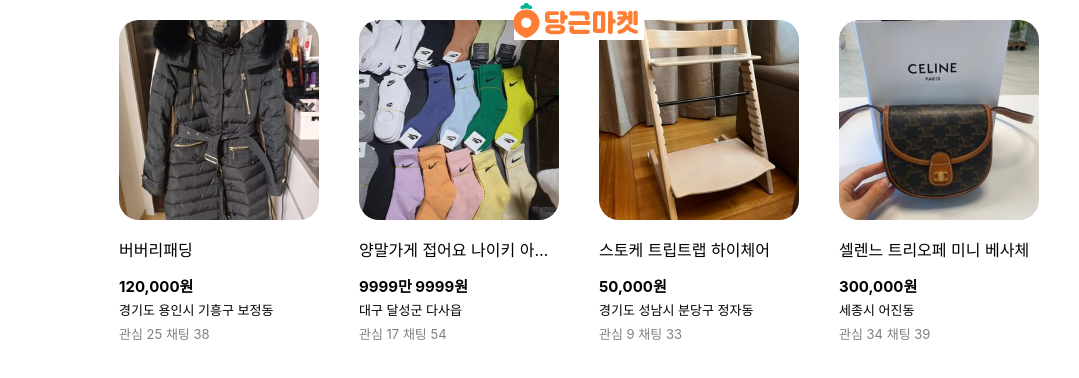
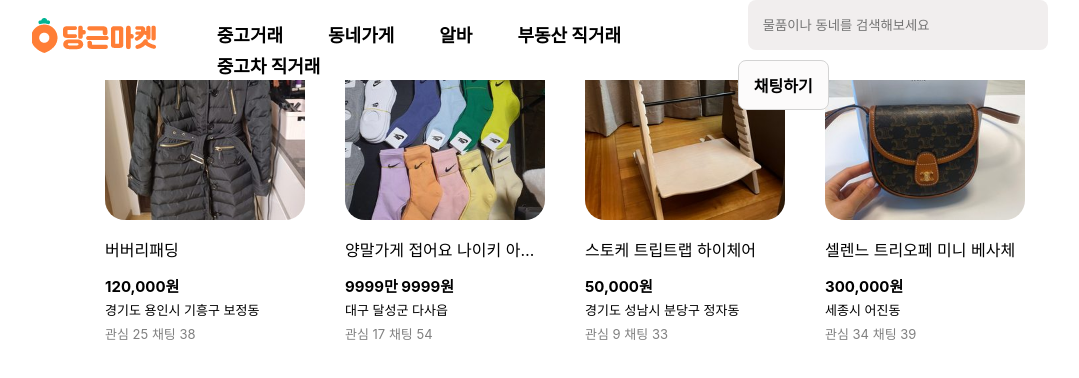
Before and after one commit to jiyoung-B/tomato, a React (Create React App) app: page / in a window 1280 px wide. Shown: the top 378 px of the page, without its empty margins (61-1140 px from the left). Built offline with nearby package versions, Linux system fonts and the light colour scheme.

Commit message:
create: 메인페이지 - nav 완성

```diff
--- a/src/pages/main/Header.tsx
+++ b/src/pages/main/Header.tsx
@@ -2,10 +2,26 @@
 import logo from"../assets/images/logo.png"
 
 import"./main.css"
+import"./header.css"
 
 const Header = () => {
   return (
-    <div className='header'><img src={logo}/></div>
+    <div className='nav'>
+    <div className='header'><img className="img"src={logo}/></div>
+    <div className='navList'>
+      <ul>
+        <li><a href="#">중고거래</a></li>
+        <li><a href="#">동네가게</a></li>
+        <li><a href="#">알바</a></li>
+        <li><a href="#">부동산 직거래</a></li>
+        <li><a href="#">중고차 직거래</a></li>
+      </ul>
+    </div>
+    <div className='search'>
+    <div className="navInput"><input className="inputBox" type="text" placeholder='물품이나 동네를 검색해보세요'></input><button className="navChat"type="button">채팅하기</button></div>
+    <div className="clear"></div>
+    </div>
+    </div>
   )
 }
 
--- a/src/pages/main/Main.tsx
+++ b/src/pages/main/Main.tsx
@@ -12,8 +12,8 @@
       <Header/>
       <div className='flex flex-row justify-center align-center' >
       {datas.map((data,idx)=><Card data={data} key={"card"+idx}/>)}
+
       </div>
-
 
     </div>
   )
--- /dev/null
+++ b/src/pages/main/header.css
@@ -0,0 +1,64 @@
+
+.nav {
+  background: white;
+  position: fixed;
+  top: 0;
+
+  left: 20px;
+  right: 0;
+
+  width: 90%;
+  margin-left: 30px;
+
+
+}
+.img {height: 40px; padding-top: 5px;}
+.header{
+  float: left;
+  width: 15%;
+  text-align: right;
+
+
+  padding-top: 20px;
+  margin-top: 10px;
+  padding: 0;
+
+
+}
+.navList { padding-top: 10px; height: 50px; width:50%;  float: left;  }
+.navList li { font-size: 18px;
+  font-weight: bold;
+  list-style: none;
+  float: left;
+  display: flex;
+  margin: -15px 20px 0 5px;
+  padding: 10px 10px;
+
+
+  }
+
+  .navList li a:link { color: black; text-decoration: none; font-weight: bold; }
+  .navList li a:visited { color: black; }
+  .navList li a:hover { color: black; opacity: 0.5;  }
+  .navList li a:active { color: orange; }
+
+.navInput { text-align: left; float: left; width: 30%; height: 50px; padding: 0 20px 30px 0; margin-top: 0; }
+.inputBox {background: rgb(241, 238, 238);
+    width: 300px; height: 50px;
+    border: none;
+    border-radius: 8px;
+    margin: 0 10px;
+    padding-left: 15px;
+    box-sizing: border-box; }
+.navChat { height: 50px; margin: 10px 0;
+  font-weight: bold;
+  font-size: 16px;
+  background: rgb(252, 251, 251);
+  border: 1px solid lightgrey;
+  border-radius: 8px;
+  padding: -0 15px;
+  box-sizing: border-box;}
+
+.search { vertical-align: middle; }
+
+.clear { content: ""; display: block; clear: both;}
--- a/src/pages/main/main.css
+++ b/src/pages/main/main.css
@@ -1,12 +1,12 @@
 .main-container{
+  width: 90%;
+
+  margin-left: 50px;
+
+
 
 }
-.header{
-  position:fixed;
-  left: 0;
-  top: 0;
-  width: 100%;
-}
+
 
 .item {
   width: 200px;
```
